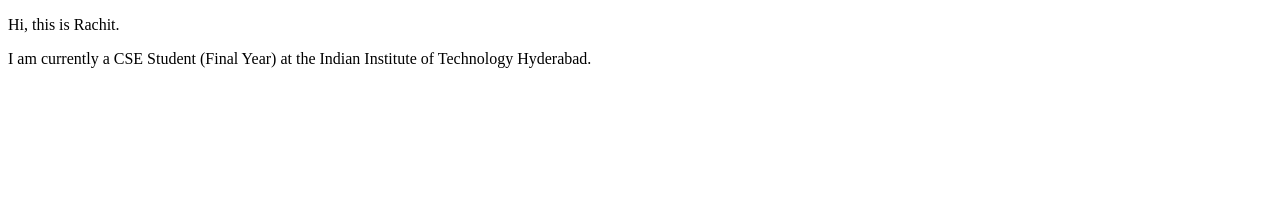
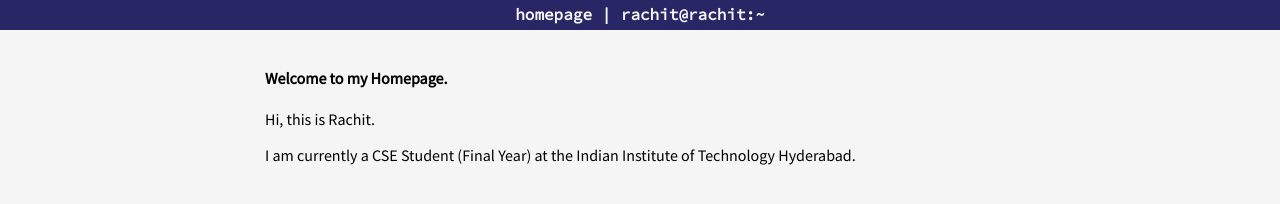
Before and after one commit to RachitKeertiDas/RachitKeertiDas.github.io, a plain HTML site: page index.html in a window 1280 px wide. Drawn offline with Linux system fonts and the light colour scheme.

Commit message:
Add Basic Styling

```diff
--- /dev/null
+++ b/index.css
@@ -0,0 +1,36 @@
+@import url(https://fonts.googleapis.com/css?family=Source+Sans+Pro);
+@import url(https://fonts.googleapis.com/css?family=Source+Code+Pro);
+
+
+#content {
+	margin: 40px auto;
+	padding-left: 15px;
+	padding-right: 15px;
+	max-width: 750px;
+	font-family: 'Source Sans Pro', 'Ubuntu', 'Lucida Console', monospace, 'Verdana', sans-serif;
+
+}
+
+#header {
+	padding-bottom: 5px;
+	padding-top: 5px;
+	margin: 0px;
+	width: 100%;
+	text-align: center;
+	font-weight: 600;
+	color:whitesmoke;
+    /* background-color: #9b59b6; */
+	background-color: #292666;
+    text-rendering: geometricPrecision;
+    font-family: 'Source Code Pro', 'Ubuntu', 'Lucida Console', monospace, Verdana, sans-serif;
+}
+
+
+body {
+	margin: 0px;
+	background-color: whitesmoke;
+}
+
+h1, h2, h3 , h4 {
+	line-height: 1.1;
+}
--- a/index.html
+++ b/index.html
@@ -2,13 +2,23 @@
 <html>
 	<head>
 		<title>
-			Rachit Keerti Das | Homepage
+		Rachit Keerti Das | Homepage
 		</title>
+		<meta charset="utf-8" />
+		<meta name="viewport" content="width=device-width, initial-scale=1" />
+		<link rel='stylesheet' href='index.css'>
 	</head>
 	<body>
-		<p> Hi, this is Rachit. </p>
+		<div id='header'>
+			homepage | rachit@rachit:~
+		</div>
+		<div id='content'>
+			<h4> Welcome to my Homepage.</h4>
+			<p> Hi, this is Rachit. </p>
 
-		I am currently a CSE Student (Final Year) at the Indian Institute of Technology Hyderabad.
+			<p>I am currently a CSE Student (Final Year) at the Indian Institute of Technology Hyderabad. </p>
 
+
+		</div>
 	</body>
 </html>
```
